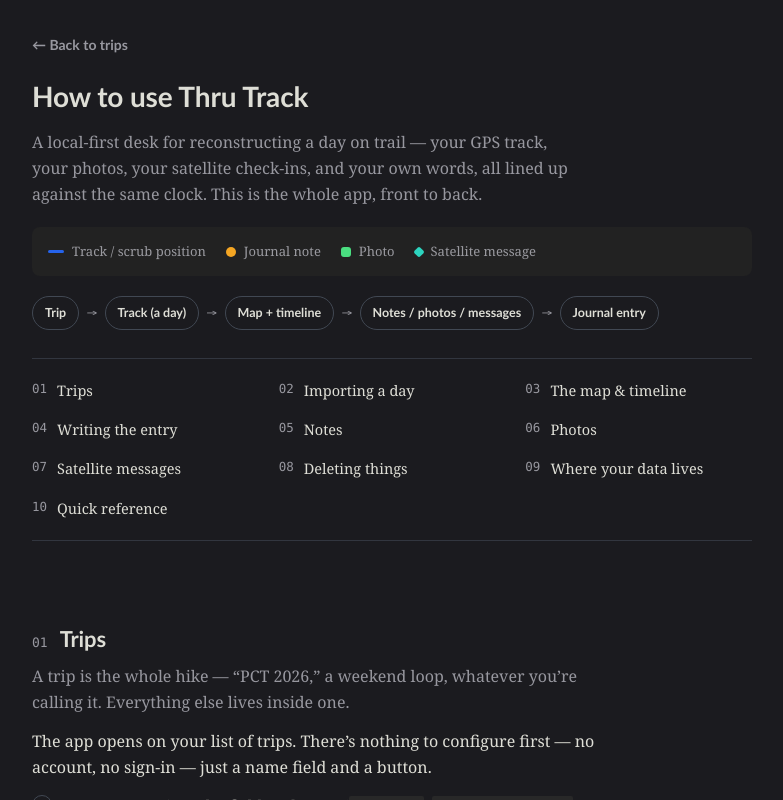
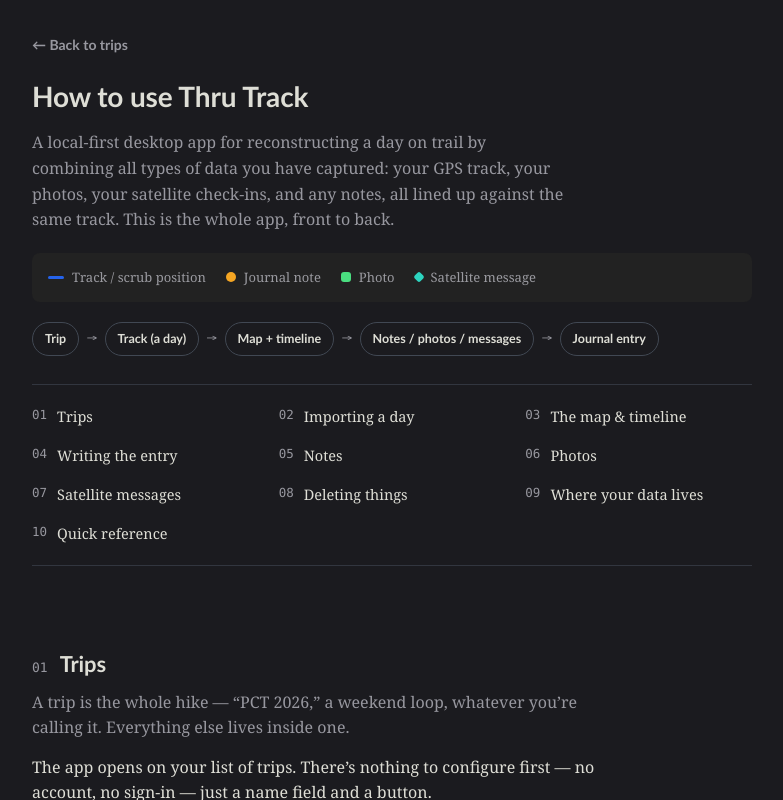
Before and after one commit to katy6514/thru-track, a React (Vite) app in the folder src/renderer/: page / in a window 1280 px wide. Both pictures are taken after a click on the button "How to use this app". Shown: the top 800 px of the page, without its empty margins (248-1031 px from the left). Built offline with nearby package versions, Linux system fonts and the light colour scheme.

Commit message:
copy update

```diff
--- a/src/renderer/src/components/HowTo.tsx
+++ b/src/renderer/src/components/HowTo.tsx
@@ -11,8 +11,8 @@ function HowTo({ onBack }: HowToProps): React.JSX.Element {
 
       <h1>How to use Thru Track</h1>
       <p className="how-to-dek">
-        A local-first desk for reconstructing a day on trail — your GPS track, your photos, your
-        satellite check-ins, and your own words, all lined up against the same clock. This is the
+        A local-first desktop app for reconstructing a day on trail by combining all types of data you have captured: your GPS track, your photos, your
+        satellite check-ins, and any notes, all lined up against the same track. This is the
         whole app, front to back.
       </p>
 
```
